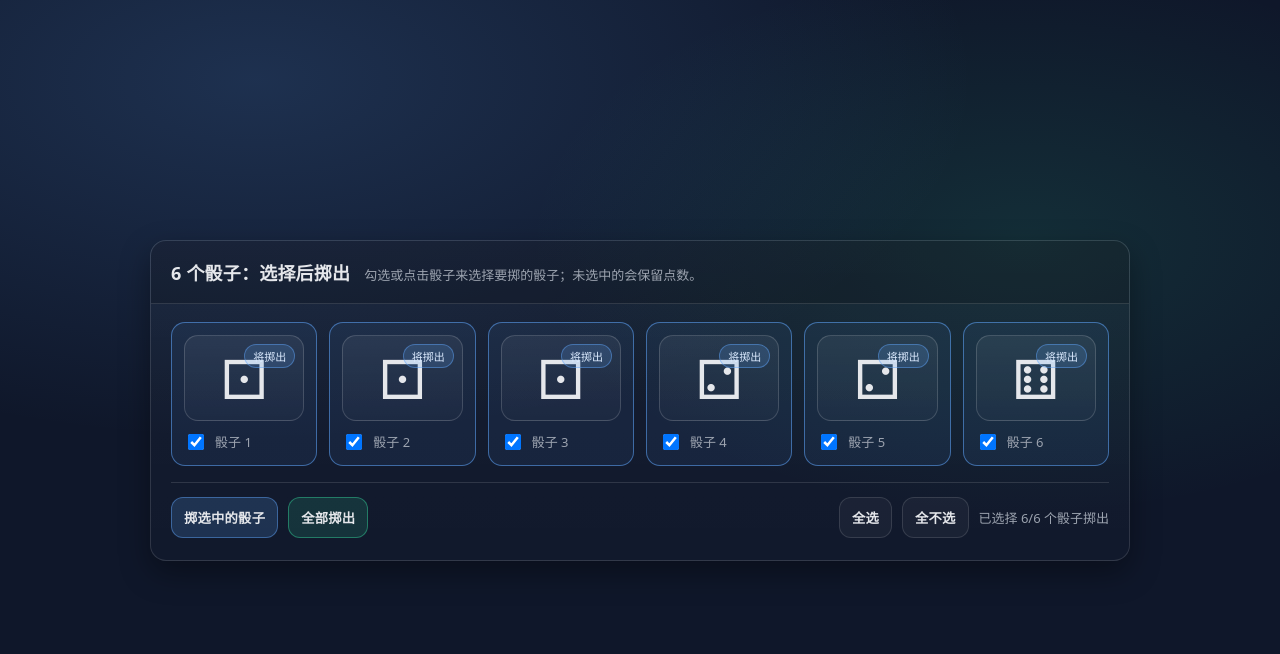
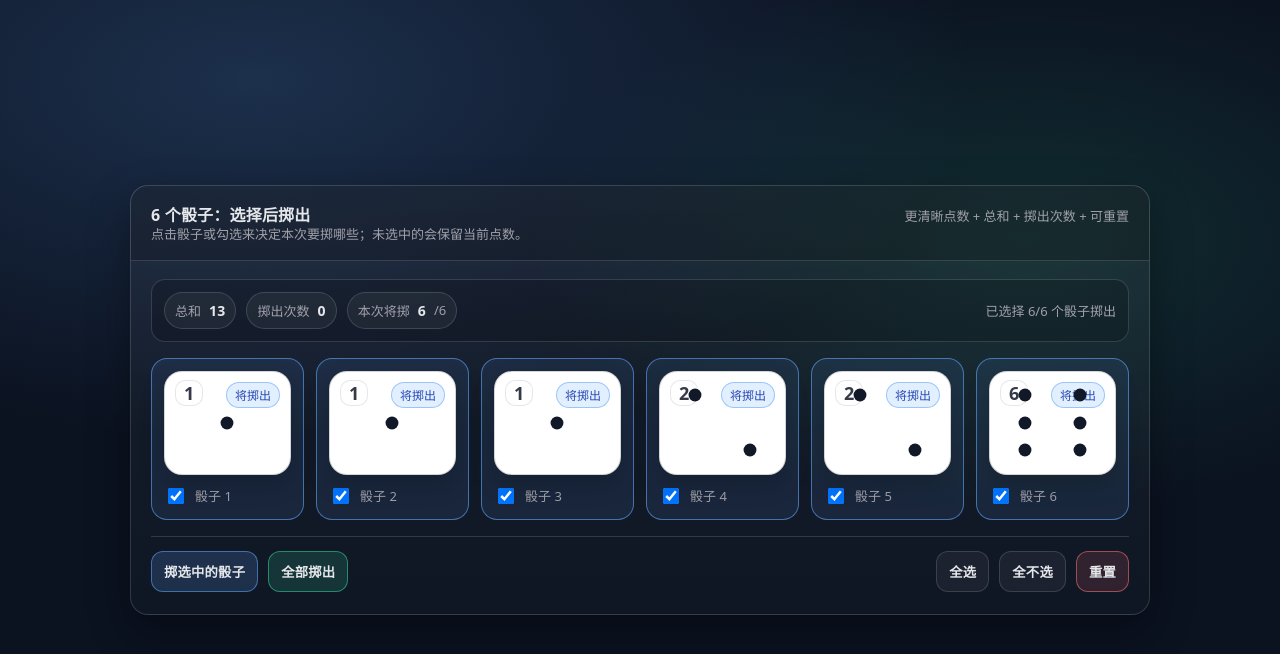
Before and after one commit to MattCalm/touzi, a plain HTML site: page index.html in a window 1280 px wide. Drawn offline with Linux system fonts and the light colour scheme.

Commit message:
Update index.html

```diff
--- a/index.html
+++ b/index.html
@@ -3,209 +3,304 @@
 <head>
   <meta charset="utf-8" />
   <meta name="viewport" content="width=device-width, initial-scale=1" />
-  <title>6骰子选择掷出</title>
+  <title>6骰子选择掷出（更清晰版）</title>
   <style>
-    :root {
-      --bg: #0f172a;
-      --panel: #111827;
-      --card: #0b1220;
-      --text: #e5e7eb;
-      --muted: #9ca3af;
-      --border: rgba(255,255,255,.12);
-      --accent: #60a5fa;
-      --accent2: #34d399;
-      --shadow: 0 12px 30px rgba(0,0,0,.35);
-      --radius: 16px;
+    :root{
+      --bg:#0b1220;
+      --panel: rgba(255,255,255,.06);
+      --border: rgba(255,255,255,.14);
+      --text:#e5e7eb;
+      --muted:#a1a1aa;
+      --accent:#60a5fa;
+      --accent2:#34d399;
+
+      --die-bg:#ffffff;
+      --pip:#111827;
+      --die-border: rgba(17,24,39,.18);
+      --shadow: 0 16px 40px rgba(0,0,0,.35);
+      --radius: 18px;
     }
-    * { box-sizing: border-box; }
-    body {
-      margin: 0;
-      font-family: ui-sans-serif, system-ui, -apple-system, Segoe UI, Roboto, Helvetica, Arial, "Apple Color Emoji","Segoe UI Emoji";
-      background: radial-gradient(1200px 600px at 20% 10%, rgba(96,165,250,.18), transparent 60%),
-                  radial-gradient(900px 500px at 80% 30%, rgba(52,211,153,.12), transparent 55%),
-                  var(--bg);
+    *{box-sizing:border-box;}
+    body{
+      margin:0;
+      font-family: ui-sans-serif, system-ui, -apple-system, Segoe UI, Roboto, Helvetica, Arial;
       color: var(--text);
-      min-height: 100vh;
-      display: grid;
-      place-items: center;
-      padding: 24px;
+      background:
+        radial-gradient(1200px 600px at 20% 10%, rgba(96,165,250,.20), transparent 60%),
+        radial-gradient(900px 500px at 80% 30%, rgba(52,211,153,.14), transparent 55%),
+        var(--bg);
+      min-height:100vh;
+      display:grid;
+      place-items:center;
+      padding:24px;
     }
-    .app {
-      width: min(980px, 100%);
-      background: linear-gradient(180deg, rgba(255,255,255,.03), rgba(255,255,255,.01));
+
+    .app{
+      width: min(1020px, 100%);
       border: 1px solid var(--border);
       border-radius: var(--radius);
+      background: linear-gradient(180deg, rgba(255,255,255,.05), rgba(255,255,255,.02));
       box-shadow: var(--shadow);
-      overflow: hidden;
+      overflow:hidden;
     }
-    header {
-      padding: 18px 20px;
+
+    header{
+      padding: 16px 20px;
+      border-bottom: 1px solid var(--border);
+      background: rgba(0,0,0,.20);
+      display:flex;
+      gap:14px;
+      flex-wrap:wrap;
+      align-items:baseline;
+      justify-content:space-between;
+    }
+    header h1{
+      font-size: 16px;
+      margin:0;
+      letter-spacing:.2px;
+    }
+    header .hint{
+      color: var(--muted);
+      font-size: 13px;
+      line-height: 1.35;
+    }
+
+    .content{ padding: 18px 20px 22px; display:grid; gap:16px; }
+
+    /* 顶部仪表盘 */
+    .dashboard{
+      display:flex;
+      flex-wrap:wrap;
+      gap:10px;
+      align-items:center;
+      justify-content:space-between;
+      border:1px solid var(--border);
       background: rgba(0,0,0,.18);
-      border-bottom: 1px solid var(--border);
-      display: flex;
-      gap: 14px;
-      align-items: baseline;
-      flex-wrap: wrap;
+      border-radius: 14px;
+      padding: 12px 12px;
     }
-    header h1 {
+    .stats{
+      display:flex;
+      flex-wrap:wrap;
+      gap:10px;
+      align-items:center;
+    }
+    .chip{
+      border:1px solid var(--border);
+      background: rgba(255,255,255,.05);
+      border-radius: 999px;
+      padding: 8px 10px;
+      font-size: 13px;
+      color: var(--text);
+      display:inline-flex;
+      gap:8px;
+      align-items:center;
+      white-space:nowrap;
+    }
+    .chip b{ font-size: 14px; letter-spacing:.2px; }
+    .chip .label{ color: var(--muted); }
+
+    .dice-grid{
+      display:grid;
+      grid-template-columns: repeat(6, minmax(130px, 1fr));
+      gap: 12px;
+    }
+    @media (max-width: 860px){
+      .dice-grid{ grid-template-columns: repeat(3, minmax(130px, 1fr)); }
+    }
+    @media (max-width: 420px){
+      .dice-grid{ grid-template-columns: repeat(2, minmax(130px, 1fr)); }
+    }
+
+    .die-card{
+      border:1px solid var(--border);
+      border-radius: 16px;
+      padding: 12px;
+      background: rgba(255,255,255,.03);
+      display:grid;
+      gap: 10px;
+      transition: transform .08s ease, border-color .12s ease, background .12s ease, opacity .12s ease;
+    }
+    .die-card:hover{ transform: translateY(-1px); }
+    .die-card.selected{
+      border-color: rgba(96,165,250,.60);
+      background: rgba(96,165,250,.10);
+    }
+    .die-card.locked{
+      opacity: .70;
+    }
+
+    /* 骰子本体：白底黑点，更易读 */
+    .die{
+      height: 104px;
+      border-radius: 18px;
+      background: var(--die-bg);
+      border: 1px solid var(--die-border);
+      box-shadow: 0 10px 24px rgba(0,0,0,.18);
+      position: relative;
+      cursor: pointer;
+      user-select: none;
+      outline:none;
+      display:grid;
+      place-items:center;
+      overflow:hidden;
+    }
+    .die:focus-visible{
+      box-shadow: 0 0 0 4px rgba(96,165,250,.35), 0 10px 24px rgba(0,0,0,.18);
+    }
+
+    /* 大号数字提示（角落） */
+    .die .num{
+      position:absolute;
+      left: 10px;
+      top: 8px;
       font-size: 18px;
-      margin: 0;
-      letter-spacing: .2px;
+      font-weight: 800;
+      color: rgba(17,24,39,.85);
+      background: rgba(255,255,255,.75);
+      border: 1px solid rgba(17,24,39,.10);
+      border-radius: 10px;
+      padding: 3px 8px;
+      line-height: 1;
     }
-    header .hint {
+
+    /* 状态徽标 */
+    .die .badge{
+      position:absolute;
+      right: 10px;
+      top: 10px;
+      font-size: 12px;
+      padding: 3px 8px;
+      border-radius: 999px;
+      border: 1px solid rgba(17,24,39,.18);
+      color: rgba(17,24,39,.75);
+      background: rgba(255,255,255,.78);
+    }
+    .die-card.selected .die .badge{
+      border-color: rgba(96,165,250,.55);
+      color: rgba(30,64,175,.95);
+      background: rgba(96,165,250,.18);
+    }
+
+    /* 点阵（3x3） */
+    .pips{
+      width: 72px;
+      height: 72px;
+      display:grid;
+      grid-template-columns: repeat(3, 1fr);
+      grid-template-rows: repeat(3, 1fr);
+      gap: 10px;
+    }
+    .pip{
+      width: 14px;
+      height: 14px;
+      border-radius: 999px;
+      background: var(--pip);
+      opacity: 0;
+      transform: scale(.92);
+      transition: opacity .12s ease;
+      justify-self:center;
+      align-self:center;
+    }
+    .pip.on{ opacity: 1; }
+
+    /* 掷骰动画：仅对掷出的骰子施加 */
+    .die.rolling{
+      animation: roll .24s ease-in-out 0s 2;
+    }
+    @keyframes roll{
+      0%   { transform: translateX(0) rotate(0deg); }
+      25%  { transform: translateX(-2px) rotate(-2deg); }
+      50%  { transform: translateX(2px) rotate(2deg); }
+      75%  { transform: translateX(-2px) rotate(-1deg); }
+      100% { transform: translateX(0) rotate(0deg); }
+    }
+
+    label{
+      display:flex;
+      gap:8px;
+      align-items:center;
+      cursor:pointer;
+      color: var(--muted);
+      font-size: 13px;
+      user-select:none;
+    }
+    input[type="checkbox"]{ width: 16px; height: 16px; }
+
+    .controls{
+      display:flex;
+      flex-wrap:wrap;
+      gap:10px;
+      align-items:center;
+      justify-content:space-between;
+      border-top: 1px solid var(--border);
+      padding-top: 14px;
+    }
+    .left,.right{ display:flex; gap:10px; flex-wrap:wrap; align-items:center; }
+
+    button{
+      appearance:none;
+      border:1px solid var(--border);
+      background: rgba(255,255,255,.05);
+      color: var(--text);
+      padding: 10px 12px;
+      border-radius: 12px;
+      cursor:pointer;
+      transition: transform .06s ease, background .12s ease, border-color .12s ease, opacity .12s ease;
+      font-weight:700;
+      letter-spacing:.2px;
+    }
+    button:hover{
+      background: rgba(255,255,255,.08);
+      border-color: rgba(255,255,255,.22);
+    }
+    button:active{ transform: translateY(1px); }
+
+    .primary{
+      border-color: rgba(96,165,250,.55);
+      background: rgba(96,165,250,.18);
+    }
+    .primary:hover{ background: rgba(96,165,250,.26); }
+
+    .success{
+      border-color: rgba(52,211,153,.55);
+      background: rgba(52,211,153,.16);
+    }
+    .success:hover{ background: rgba(52,211,153,.22); }
+
+    .danger{
+      border-color: rgba(248,113,113,.55);
+      background: rgba(248,113,113,.14);
+    }
+    .danger:hover{ background: rgba(248,113,113,.20); }
+
+    .status{
       color: var(--muted);
       font-size: 13px;
     }
-
-    .content {
-      padding: 18px 20px 22px;
-      display: grid;
-      gap: 16px;
-    }
-
-    .dice-grid {
-      display: grid;
-      grid-template-columns: repeat(6, minmax(110px, 1fr));
-      gap: 12px;
-    }
-    @media (max-width: 760px) {
-      .dice-grid { grid-template-columns: repeat(3, minmax(110px, 1fr)); }
-    }
-    @media (max-width: 420px) {
-      .dice-grid { grid-template-columns: repeat(2, minmax(110px, 1fr)); }
-    }
-
-    .die-card {
-      background: rgba(255,255,255,.02);
-      border: 1px solid var(--border);
-      border-radius: 14px;
-      padding: 12px;
-      display: grid;
-      gap: 10px;
-      transition: transform .08s ease, border-color .12s ease, background .12s ease;
-    }
-    .die-card:hover { transform: translateY(-1px); }
-    .die {
-      height: 86px;
-      border-radius: 14px;
-      border: 1px solid rgba(255,255,255,.16);
-      background: linear-gradient(180deg, rgba(255,255,255,.06), rgba(255,255,255,.02));
-      display: grid;
-      place-items: center;
-      font-size: 54px;
-      cursor: pointer;
-      user-select: none;
-      position: relative;
-      outline: none;
-    }
-    .die:focus-visible {
-      box-shadow: 0 0 0 3px rgba(96,165,250,.35);
-    }
-    .die-card.selected {
-      border-color: rgba(96,165,250,.55);
-      background: rgba(96,165,250,.08);
-    }
-    .badge {
-      position: absolute;
-      top: 8px;
-      right: 8px;
-      font-size: 11px;
-      padding: 3px 8px;
-      border-radius: 999px;
-      border: 1px solid rgba(255,255,255,.18);
-      background: rgba(0,0,0,.22);
-      color: var(--muted);
-    }
-    .die-card.selected .badge {
-      color: #dbeafe;
-      border-color: rgba(96,165,250,.45);
-      background: rgba(96,165,250,.18);
-    }
-
-    .controls {
-      display: flex;
-      gap: 10px;
-      flex-wrap: wrap;
-      align-items: center;
-      justify-content: space-between;
-      border-top: 1px solid var(--border);
-      padding-top: 14px;
-    }
-
-    .left, .right {
-      display: flex;
-      gap: 10px;
-      flex-wrap: wrap;
-      align-items: center;
-    }
-
-    button {
-      appearance: none;
-      border: 1px solid var(--border);
-      background: rgba(255,255,255,.04);
-      color: var(--text);
-      padding: 10px 12px;
-      border-radius: 12px;
-      cursor: pointer;
-      transition: transform .06s ease, background .12s ease, border-color .12s ease, opacity .12s ease;
-      font-weight: 600;
-      letter-spacing: .2px;
-    }
-    button:hover {
-      background: rgba(255,255,255,.06);
-      border-color: rgba(255,255,255,.22);
-    }
-    button:active { transform: translateY(1px); }
-
-    .primary {
-      border-color: rgba(96,165,250,.45);
-      background: rgba(96,165,250,.18);
-    }
-    .primary:hover { background: rgba(96,165,250,.24); }
-
-    .success {
-      border-color: rgba(52,211,153,.45);
-      background: rgba(52,211,153,.14);
-    }
-    .success:hover { background: rgba(52,211,153,.18); }
-
-    .status {
-      color: var(--muted);
-      font-size: 13px;
-    }
-
-    label {
-      display: inline-flex;
-      gap: 8px;
-      align-items: center;
-      cursor: pointer;
-      color: var(--muted);
-      font-size: 13px;
-      user-select: none;
-    }
-    input[type="checkbox"] { width: 16px; height: 16px; }
-
-    .sr-only {
-      position: absolute;
-      width: 1px;
-      height: 1px;
-      padding: 0;
-      margin: -1px;
-      overflow: hidden;
-      clip: rect(0, 0, 0, 0);
-      white-space: nowrap;
-      border: 0;
-    }
   </style>
 </head>
+
 <body>
-  <div class="app" role="application" aria-label="6骰子选择掷出">
+  <div class="app" role="application" aria-label="6骰子选择掷出（更清晰版）">
     <header>
-      <h1>6 个骰子：选择后掷出</h1>
-      <div class="hint">勾选或点击骰子来选择要掷的骰子；未选中的会保留点数。</div>
+      <div>
+        <h1>6 个骰子：选择后掷出</h1>
+        <div class="hint">点击骰子或勾选来决定本次要掷哪些；未选中的会保留当前点数。</div>
+      </div>
+      <div class="hint">更清晰点数 + 总和 + 掷出次数 + 可重置</div>
     </header>
 
     <div class="content">
+      <div class="dashboard" aria-label="统计面板">
+        <div class="stats">
+          <div class="chip"><span class="label">总和</span> <b id="sumVal">0</b></div>
+          <div class="chip"><span class="label">掷出次数</span> <b id="rollCountVal">0</b></div>
+          <div class="chip"><span class="label">本次将掷</span> <b id="selectedCountVal">0</b><span class="label">/6</span></div>
+        </div>
+        <div id="status" class="status" aria-live="polite"></div>
+      </div>
+
       <div id="diceGrid" class="dice-grid" aria-label="骰子区域"></div>
 
       <div class="controls">
@@ -217,64 +312,116 @@
         <div class="right">
           <button id="btnSelectAll" type="button">全选</button>
           <button id="btnSelectNone" type="button">全不选</button>
-          <span id="status" class="status" aria-live="polite"></span>
+          <button id="btnReset" class="danger" type="button">重置</button>
         </div>
       </div>
     </div>
   </div>
 
   <script>
-    // Unicode 骰子面：1~6 -> ⚀⚁⚂⚃⚄⚅
-    const face = (n) => String.fromCharCode(0x267F + n);
-
     const state = {
       values: Array.from({ length: 6 }, () => rand1to6()),
       selected: Array.from({ length: 6 }, () => true),
+      rollCount: 0, // 统计“有效掷出次数”
     };
 
     const diceGrid = document.getElementById("diceGrid");
     const statusEl = document.getElementById("status");
 
+    const sumValEl = document.getElementById("sumVal");
+    const rollCountEl = document.getElementById("rollCountVal");
+    const selectedCountEl = document.getElementById("selectedCountVal");
+
     const btnRoll = document.getElementById("btnRoll");
     const btnRollAll = document.getElementById("btnRollAll");
     const btnSelectAll = document.getElementById("btnSelectAll");
     const btnSelectNone = document.getElementById("btnSelectNone");
+    const btnReset = document.getElementById("btnReset");
 
     function rand1to6() {
       return Math.floor(Math.random() * 6) + 1;
     }
 
-    function render() {
+    // 3x3 点位索引：0..8
+    // 布局：
+    // 0 1 2
+    // 3 4 5
+    // 6 7 8
+    const pipMap = {
+      1: [4],
+      2: [0, 8],
+      3: [0, 4, 8],
+      4: [0, 2, 6, 8],
+      5: [0, 2, 4, 6, 8],
+      6: [0, 2, 3, 5, 6, 8],
+    };
+
+    function sumValues() {
+      return state.values.reduce((a, b) => a + b, 0);
+    }
+
+    function selectedCount() {
+      return state.selected.filter(Boolean).length;
+    }
+
+    function renderDashboard(message = "") {
+      sumValEl.textContent = String(sumValues());
+      rollCountEl.textContent = String(state.rollCount);
+      selectedCountEl.textContent = String(selectedCount());
+      statusEl.textContent = message || `已选择 ${selectedCount()}/6 个骰子掷出`;
+    }
+
+    function buildPips(val) {
+      const pips = document.createElement("div");
+      pips.className = "pips";
+      const onSet = new Set(pipMap[val]);
+
+      for (let i = 0; i < 9; i++) {
+        const pip = document.createElement("div");
+        pip.className = "pip" + (onSet.has(i) ? " on" : "");
+        pips.appendChild(pip);
+      }
+      return pips;
+    }
+
+    function render(message = "") {
       diceGrid.innerHTML = "";
 
       state.values.forEach((val, i) => {
         const card = document.createElement("div");
-        card.className = "die-card" + (state.selected[i] ? " selected" : "");
-        card.setAttribute("data-index", String(i));
+        const sel = state.selected[i];
+        card.className = "die-card" + (sel ? " selected" : " locked");
 
-        const dieBtn = document.createElement("div");
-        dieBtn.className = "die";
-        dieBtn.setAttribute("role", "button");
-        dieBtn.setAttribute("tabindex", "0");
-        dieBtn.setAttribute("aria-pressed", String(state.selected[i]));
-        dieBtn.setAttribute("aria-label", `骰子 ${i + 1}，当前点数 ${val}，${state.selected[i] ? "已选择掷出" : "保留不掷"}`);
-        dieBtn.textContent = face(val);
+        const die = document.createElement("div");
+        die.className = "die";
+        die.setAttribute("role", "button");
+        die.setAttribute("tabindex", "0");
+        die.setAttribute("aria-pressed", String(sel));
+        die.setAttribute(
+          "aria-label",
+          `骰子 ${i + 1}，当前点数 ${val}，${sel ? "已选择掷出" : "保留不掷"}`
+        );
+
+        const num = document.createElement("div");
+        num.className = "num";
+        num.textContent = String(val);
 
         const badge = document.createElement("div");
         badge.className = "badge";
-        badge.textContent = state.selected[i] ? "将掷出" : "保留";
+        badge.textContent = sel ? "将掷出" : "保留";
 
-        dieBtn.appendChild(badge);
+        die.appendChild(num);
+        die.appendChild(badge);
+        die.appendChild(buildPips(val));
 
-        // 复选框（和点击骰子同步）
+        // checkbox
         const label = document.createElement("label");
         const cb = document.createElement("input");
         cb.type = "checkbox";
-        cb.checked = state.selected[i];
+        cb.checked = sel;
         cb.setAttribute("aria-label", `选择骰子 ${i + 1} 是否掷出`);
         cb.addEventListener("change", () => {
           state.selected[i] = cb.checked;
-          renderStatus();
           render();
         });
 
@@ -284,74 +431,94 @@
         label.appendChild(cb);
         label.appendChild(txt);
 
-        // 点击骰子切换选中
         const toggle = () => {
           state.selected[i] = !state.selected[i];
-          renderStatus();
           render();
         };
 
-        dieBtn.addEventListener("click", toggle);
-        dieBtn.addEventListener("keydown", (e) => {
+        die.addEventListener("click", toggle);
+        die.addEventListener("keydown", (e) => {
           if (e.key === "Enter" || e.key === " ") {
             e.preventDefault();
             toggle();
           }
         });
 
-        card.appendChild(dieBtn);
+        card.appendChild(die);
         card.appendChild(label);
         diceGrid.appendChild(card);
       });
 
-      renderStatus();
+      renderDashboard(message);
     }
 
-    function renderStatus(message = "") {
-      const selectedCount = state.selected.filter(Boolean).length;
-      statusEl.textContent = message || `已选择 ${selectedCount}/6 个骰子掷出`;
-      // 如果你希望“一个都不选时按钮不可点”，取消下一行注释即可：
-      // btnRoll.disabled = selectedCount === 0;
-      btnRoll.setAttribute("aria-disabled", "false");
+    function animateRolledDice(indices) {
+      // 给对应骰子加 rolling class
+      indices.forEach((i) => {
+        const card = diceGrid.children[i];
+        if (!card) return;
+        const die = card.querySelector(".die");
+        if (!die) return;
+        die.classList.remove("rolling");
+        // 强制 reflow 让动画可重复触发
+        void die.offsetWidth;
+        die.classList.add("rolling");
+        setTimeout(() => die.classList.remove("rolling"), 520);
+      });
     }
 
     function rollSelected() {
-      let changed = 0;
+      const toRoll = [];
       state.selected.forEach((sel, i) => {
-        if (sel) {
-          state.values[i] = rand1to6();
-          changed++;
-        }
+        if (sel) toRoll.push(i);
       });
-      renderStatus(changed === 0 ? "未选择任何骰子，点数保持不变" : `已掷出 ${changed} 个骰子`);
-      render();
+
+      if (toRoll.length === 0) {
+        render("未选择任何骰子：全部保留，点数不变");
+        return; // 不计入掷出次数
+      }
+
+      toRoll.forEach((i) => (state.values[i] = rand1to6()));
+      state.rollCount += 1;
+
+      render(`已掷出 ${toRoll.length} 个骰子（累计掷出次数：${state.rollCount}）`);
+      // 重新渲染后再做动画
+      animateRolledDice(toRoll);
     }
 
     function rollAll() {
       state.values = state.values.map(() => rand1to6());
       state.selected = state.selected.map(() => true);
-      renderStatus("已全部掷出（并默认全选）");
-      render();
+      state.rollCount += 1;
+
+      render(`已全部掷出（累计掷出次数：${state.rollCount}）`);
+      animateRolledDice([0,1,2,3,4,5]);
     }
 
     function selectAll() {
       state.selected = state.selected.map(() => true);
-      renderStatus("已全选");
-      render();
+      render("已全选：本次会掷出全部骰子");
     }
 
     function selectNone() {
       state.selected = state.selected.map(() => false);
-      renderStatus("已全不选（全部保留）");
-      render();
+      render("已全不选：本次全部保留");
+    }
+
+    function resetAll() {
+      // 你如果希望“重置后随机点数”，把下面这行改成 rand1to6()
+      state.values = state.values.map(() => 1);
+      state.selected = state.selected.map(() => true);
+      state.rollCount = 0;
+      render("已重置：点数=1、全选、掷出次数=0");
     }
 
     btnRoll.addEventListener("click", rollSelected);
     btnRollAll.addEventListener("click", rollAll);
     btnSelectAll.addEventListener("click", selectAll);
     btnSelectNone.addEventListener("click", selectNone);
+    btnReset.addEventListener("click", resetAll);
 
-    // 初始渲染
     render();
   </script>
 </body>
```
